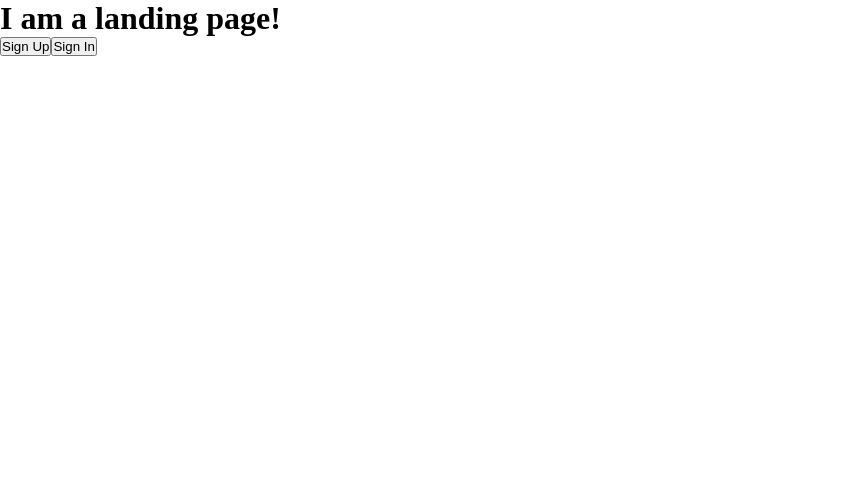
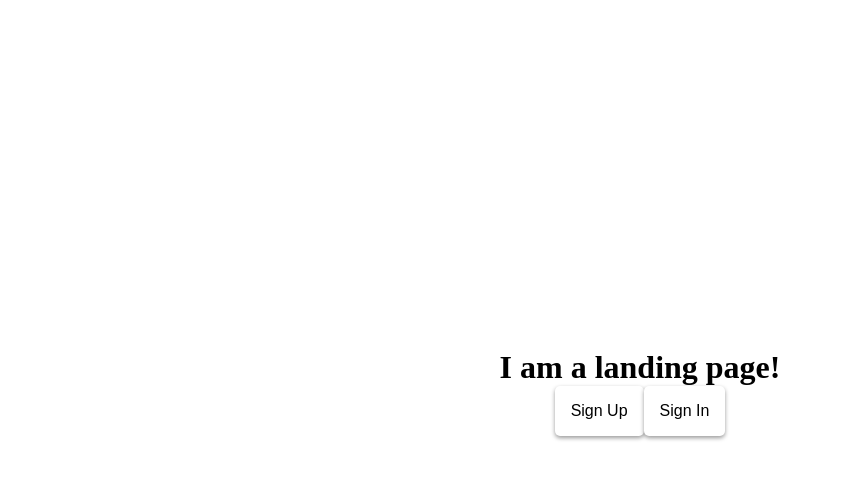
Before and after one commit to Serj1c/deadtime, a React (Create React App) app in the folder client/: page / in a window 1280 px wide. Shown: the top 480 px of the page, without its empty margins (0-841 px from the left). Built offline with nearby package versions, Linux system fonts and the light colour scheme.

Commit message:
DEAD-2 landing page buttons

```diff
--- a/client/src/App.tsx
+++ b/client/src/App.tsx
@@ -17,7 +17,6 @@ export const App:React.FunctionComponent = () => {
           <Rega />
         </Route>
         <Route path="/week">
-          {/* <Header /> */}
           <WeekPage />
         </Route>
         <Route path="/login">
--- /dev/null
+++ b/client/src/components/UI/Button/Button.module.css
@@ -0,0 +1,20 @@
+.root {
+    padding: 1rem;
+    font-size: 1rem;
+    margin-bottom: 1rem;
+    border-radius: 5px;
+    border: none;
+    background-color: #fff;
+    box-shadow: 0 2px 4px rgba(0, 0, 0, 0.4);
+  }
+
+  .root:hover {
+    background: skyblue;
+    cursor: pointer;
+  }
+
+  @media (max-width: 768px) {
+    .root {
+      width: 100%;
+    }
+  }
--- /dev/null
+++ b/client/src/components/UI/Button/Button.tsx
@@ -0,0 +1,14 @@
+import React, { ReactNode } from 'react';
+import styles from './Button.module.css';
+
+interface Props {
+    children: ReactNode
+}
+
+export const Button:React.FunctionComponent<Props> = ({ children }) => {
+    return (
+        <button type="button" className={styles.root}>
+            {children}
+        </button>
+    )
+}
--- /dev/null
+++ b/client/src/components/pages/Landing/Buttons/Buttons.tsx
@@ -0,0 +1,17 @@
+import React from 'react';
+import { Link } from 'react-router-dom';
+import { Button } from '../../../UI/Button/Button';
+import styles from './Buttons.module.css';
+
+export const Buttons:React.FunctionComponent = () => {
+    return (
+        <div className={styles.root}>
+            <Link to="/rega">
+                <Button>Sign Up</Button>
+            </Link>
+            <Link to="/login">
+                <Button>Sign In</Button>
+            </Link>
+        </div>
+    )
+}
--- /dev/null
+++ b/client/src/components/pages/Landing/Landing.module.css
@@ -0,0 +1,7 @@
+.root {
+    height: 100vh;
+    display: flex;
+    flex-direction: column;
+    align-items: center;
+    justify-content: center;
+}
--- a/client/src/components/pages/Landing/Landing.tsx
+++ b/client/src/components/pages/Landing/Landing.tsx
@@ -1,17 +1,12 @@
 import React from 'react';
-import { Link } from 'react-router-dom';
-import './Landing.css';
+import styles from './Landing.module.css';
+import { Buttons } from './Buttons/Buttons';
 
 export const Landing: React.FunctionComponent = () => {
     return (
-        <div>
+        <div className={styles.root}>
             <h1>I am a landing page!</h1>
-            <Link to="/rega">
-                <button>Sign Up</button>
-            </Link>
-            <Link to="/login">
-                <button>Sign In</button>
-            </Link>
+            <Buttons />
         </div>
     )
 }
```
Also changed, not shown: client/src/setupTests.js (deleted, +0 -5 lines), client/src/components/pages/Landing/Buttons/Buttons.module.css (added), 2 other files (tests, documents, lock files or other folders).
